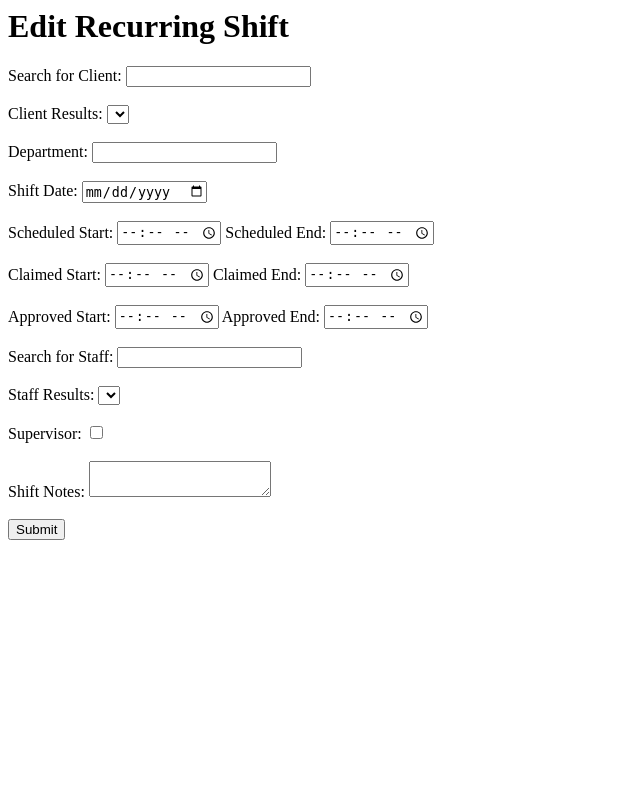
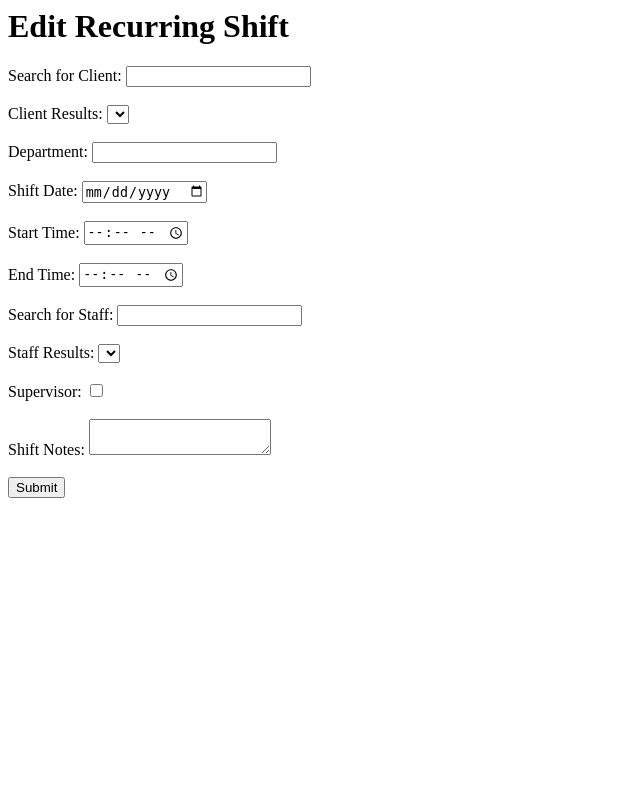
Before and after one commit to Harlento/SchedulingSystem, a PHP site: page /coordinatorOnlyPages/editRecurringShift.php in a window 1280 px wide. Shown: the whole page, without its empty margins (0-640 px from the left). Run offline with PHP 8.4, Linux system fonts and the light colour scheme; lists and menus that the app fills with data are empty.

Commit message:
Add files via upload

```diff
--- a/webPages/php/coordinatorOnlyPages/editRecurringShift.php
+++ b/webPages/php/coordinatorOnlyPages/editRecurringShift.php
@@ -30,19 +30,10 @@
             Shift Date:
                 <input type='date' name='' value=''><br /><br />
 
-            Scheduled Start:
-                <input type='time' name='' value=''>
-            Scheduled End:
+            Start Time:
                 <input type='time' name='' value=''><br /><br />
 
-            Claimed Start:
-                <input type='time' name='' value=''>
-            Claimed End:
-                <input type='time' name='' value=''><br /><br />
-
-            Approved Start:
-                <input type='time' name='' value=''>
-            Approved End:
+            End Time:
                 <input type='time' name='' value=''><br /><br />
 
             Search for Staff:
```
